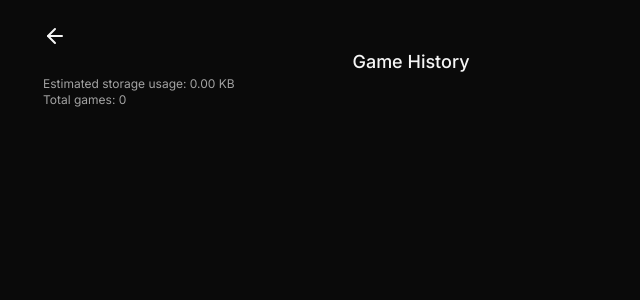
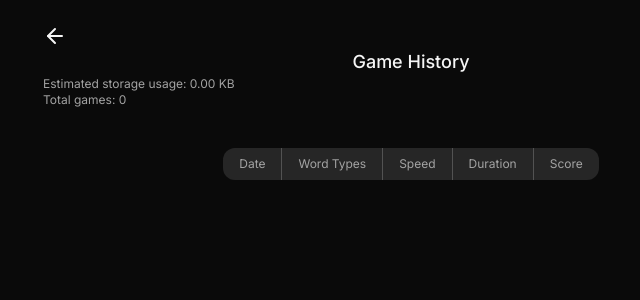
Before and after one commit to egegungordu/kikitori, a Next.js app: page /history in a window 1280 px wide. Shown: the top 300 px of the page, without its empty margins (229-869 px from the left). Built offline with nearby package versions, Linux system fonts and the light colour scheme.

Commit message:
better game history

```diff
--- a/src/app/history/page.tsx
+++ b/src/app/history/page.tsx
@@ -40,44 +40,39 @@ export default function History() {
         Total games: {gameResults.length}
       </div>
 
-      <div className="flex flex-col items-center tabular-nums py-4">
-        {gameResults.map((result, index) => (
-          <div
-            key={index}
-            className="flex items-center p-1 divide-x divide-neutral-600"
-          >
-            <span className="text-xs flex flex-col px-2">
-              <span>
-                {new Date(result.date).toLocaleDateString(undefined, {
-                  year: "numeric",
-                  month: "long",
-                  day: "numeric",
-                })}
-              </span>
-              <span>
-                {new Date(result.date).toLocaleTimeString(undefined, {
-                  hour: "numeric",
-                  minute: "numeric",
-                })}
-              </span>
-            </span>
-
-            <span className="text-xs px-2 w-12 text-end font-semibold">{result.score.toFixed(3)}</span>
-
-            <span className="text-xs px-2 w-12 text-end font-semibold">
-              {result.correct}
-            </span>
-
-            <span className="text-xs px-2 w-12 text-end font-semibold">
-              {result.incorrect}
-            </span>
-
-            <span className="text-xs px-2 w-12 text-end font-semibold">
-              {result.replays}
-            </span>
-          </div>
-        ))}
-      </div>
+      <table className="table-auto tabular-nums mx-auto my-10 rounded-xl overflow-hidden">
+        <thead>
+          <tr className="bg-neutral-800 divide-x divide-neutral-600">
+            <th className="px-4 py-2 font-normal text-neutral-400 text-xs">Date</th>
+            <th className="px-4 py-2 font-normal text-neutral-400 text-xs">Word Types</th>
+            <th className="px-4 py-2 font-normal text-neutral-400 text-xs">Speed</th>
+            <th className="px-4 py-2 font-normal text-neutral-400 text-xs">Duration</th>
+            <th className="px-4 py-2 font-normal text-neutral-400 text-xs">Score</th>
+          </tr>
+        </thead>
+        <tbody className="text-end">
+          {gameResults.map((gameResult, index) => {
+            const date = new Date(gameResult.date);
+            const formattedDate = date.toLocaleDateString("en-US", {
+              month: "short",
+              day: "numeric",
+              year: "numeric",
+              hour: "numeric",
+              minute: "numeric",
+              second: "numeric",
+            });
+            return (
+              <tr key={index} className="divide-x divide-neutral-800 odd:bg-neutral-900 text-xs text-neutral-300 hover:text-neutral-200 hover:bg-neutral-800">
+                <td className="px-4 py-2">{formattedDate}</td>
+                <td className="px-4 py-2">{gameResult.wordTypes.join(", ")}</td>
+                <td className="px-4 py-2">{gameResult.speed}</td>
+                <td className="px-4 py-2">{gameResult.duration} seconds</td>
+                <td className="px-4 py-2">{gameResult.score.toFixed(3)}</td>
+              </tr>
+            );
+          })}
+        </tbody>
+      </table>
     </main>
   );
 }
--- a/src/app/spell-test.tsx
+++ b/src/app/spell-test.tsx
@@ -87,7 +87,7 @@ export interface GameResult {
   incorrect: number;
   replays: number;
   wordTypes: string[];
-  speed: number;
+  speed: string;
   duration: number;
   date: number;
   history: Guess[];
@@ -195,7 +195,7 @@ export default function SpellTest({
       wordTypes: Object.entries(selectedWordTypes)
         .filter(([, value]) => value)
         .map(([key]) => key),
-      speed: selectedSpeed,
+      speed: SPEED_OPTIONS.find((speed) => speed.value === selectedSpeed)!.name,
       duration: selectedDuration,
       date: Date.now(),
       history: gameHistory,
```
